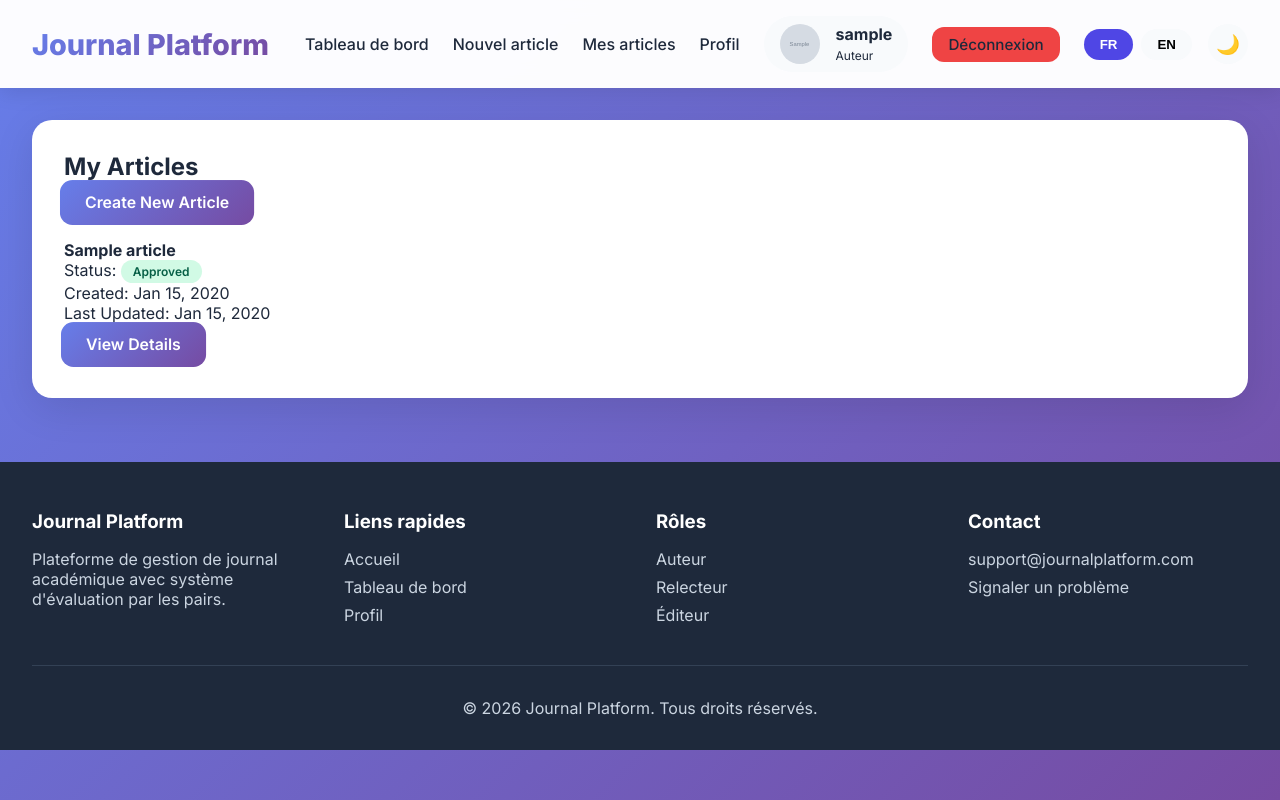
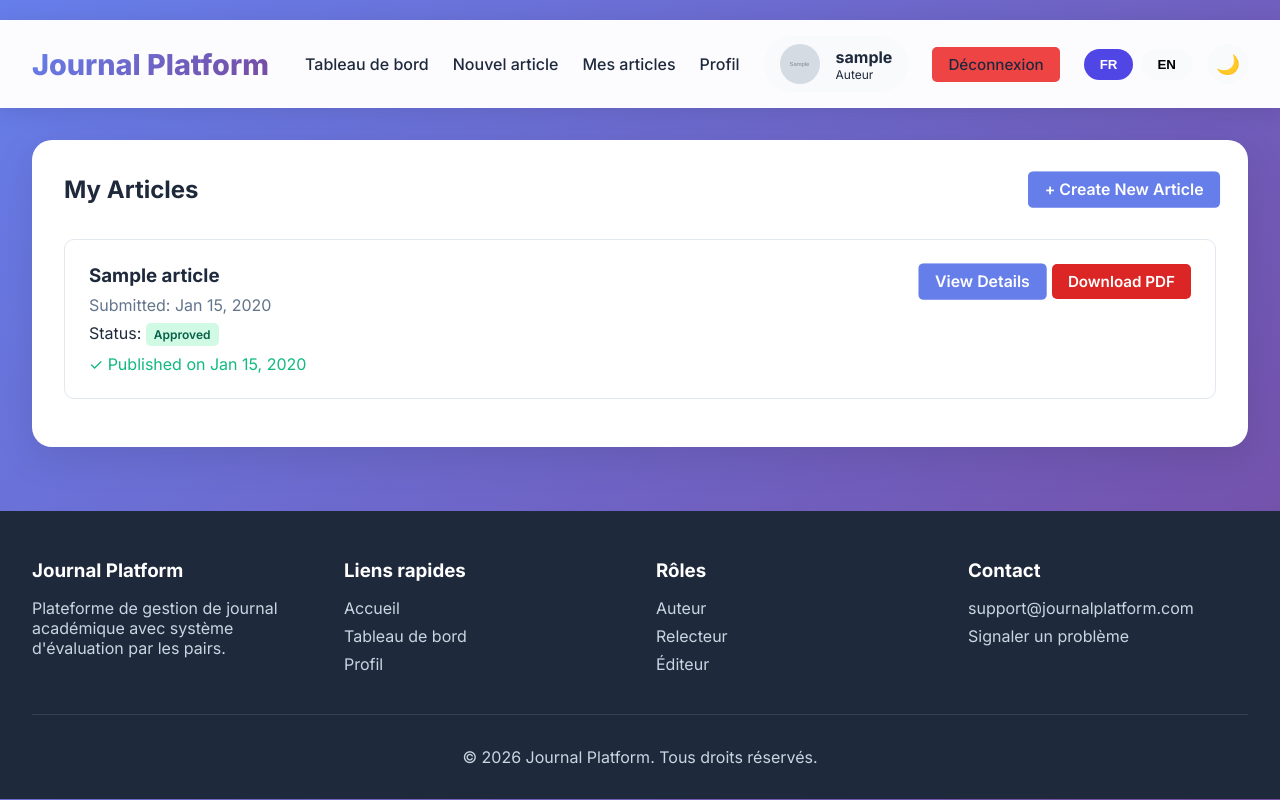
Before and after one commit to baumel25/journal_platform, a Django app: page /articles/my-articles/ in a window 1280 px wide. Run offline with Django 4.2, Linux system fonts and the light colour scheme; a user stored in the database is signed in; tables that the repository leaves empty hold one stand-in row (values such as "Sample post"); grey boxes marked "Sample" are stand-in pictures.

```diff
--- a/templates/articles/my_articles.html
+++ b/templates/articles/my_articles.html
@@ -2,21 +2,76 @@
 
 {% block content %}
 <div class="card">
+    <div style="display: flex; justify-content: space-between; align-items: center; flex-wrap: wrap;">
         <h2>My Articles</h2>
-    <a href="{% url 'create_article' %}" class="btn btn-primary" style="margin-bottom: 1rem;">Create New Article</a>
+        <a href="{% url 'create_article' %}" class="btn btn-primary">+ Create New Article</a>
+    </div>
 
-    <div class="grid">
+    {% if articles %}
+        <div style="margin-top: 2rem;">
             {% for article in articles %}
-            <div class="article-card">
-                <h4>{{ article.title }}</h4>
-                <p>Status: <span class="badge badge-{{ article.status }}">{{ article.get_status_display }}</span></p>
-                <p>Created: {{ article.created_at|date:"M d, Y" }}</p>
-                <p>Last Updated: {{ article.updated_at|date:"M d, Y" }}</p>
+                <div class="article-card" style="margin-bottom: 1rem; padding: 1.5rem; border: 1px solid #e2e8f0; border-radius: 10px; transition: box-shadow 0.3s;">
+                    <div style="display: flex; justify-content: space-between; align-items: start; flex-wrap: wrap;">
+                        <div>
+                            <h3 style="margin-bottom: 0.5rem;">{{ article.title }}</h3>
+                            <p style="color: #64748b; margin-bottom: 0.5rem;">
+                                Submitted: {{ article.submitted_date|date:"M d, Y"|default:"Not submitted" }}
+                            </p>
+                            <p>
+                                Status:
+                                <span class="badge badge-{{ article.status }}">
+                                    {{ article.get_status_display }}
+                                </span>
+                            </p>
+                            {% if article.published_date %}
+                                <p style="color: #10b981; margin-top: 0.5rem;">
+                                    ✓ Published on {{ article.published_date|date:"M d, Y" }}
+                                </p>
+                            {% endif %}
+                        </div>
+                        <div style="display: flex; gap: 0.5rem; flex-wrap: wrap;">
                             <a href="{% url 'article_detail' article.pk %}" class="btn btn-primary">View Details</a>
+                            {% if article.status == 'draft' %}
+                                <a href="{% url 'edit_article' article.pk %}" class="btn btn-warning">Edit</a>
+                                <a href="{% url 'submit_article' article.pk %}" class="btn btn-success">Submit</a>
+                            {% endif %}
+                            <a href="{% url 'download_article_pdf' article.pk %}" class="btn" style="background: #dc2626; color: white;">Download PDF</a>
                         </div>
-        {% empty %}
-            <p>No articles yet. <a href="{% url 'create_article' %}">Create your first article</a></p>
+                    </div>
+                </div>
             {% endfor %}
         </div>
+    {% else %}
+        <div style="text-align: center; padding: 3rem;">
+            <p style="color: #64748b; margin-bottom: 1rem;">You haven't created any articles yet.</p>
+            <a href="{% url 'create_article' %}" class="btn btn-primary">Create Your First Article</a>
         </div>
+    {% endif %}
+</div>
+
+<style>
+.badge {
+    padding: 0.25rem 0.5rem;
+    border-radius: 5px;
+    font-size: 0.75rem;
+    font-weight: 600;
+}
+.badge-draft { background: #e2e8f0; color: #4a5568; }
+.badge-submitted { background: #fef3c7; color: #92400e; }
+.badge-under_review { background: #dbeafe; color: #1e40af; }
+.badge-approved { background: #d1fae5; color: #065f46; }
+.badge-published { background: #a7f3d0; color: #064e3b; }
+.badge-rejected { background: #fee2e2; color: #991b1b; }
+.btn {
+    padding: 0.5rem 1rem;
+    border: none;
+    border-radius: 5px;
+    cursor: pointer;
+    text-decoration: none;
+    display: inline-block;
+}
+.btn-primary { background: #667eea; color: white; }
+.btn-success { background: #10b981; color: white; }
+.btn-warning { background: #f59e0b; color: white; }
+</style>
 {% endblock %}
```
Also changed, not shown: templates/articles/article_detail.html (+85 -28 lines). Lines whose indentation alone changed are shown as unchanged.
